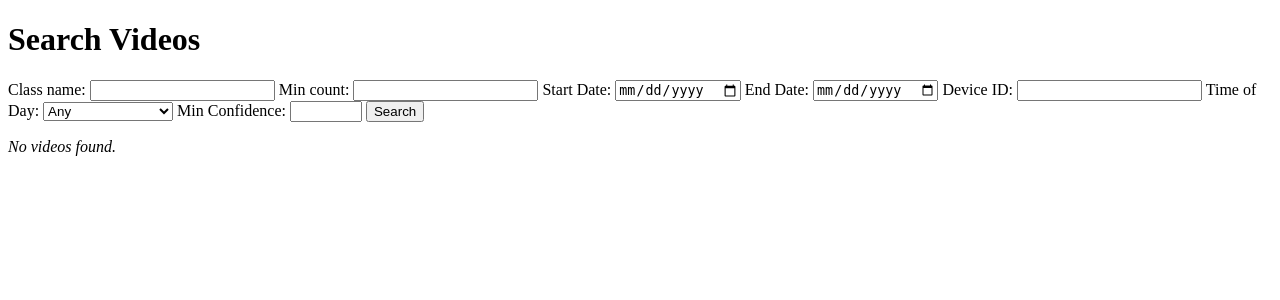
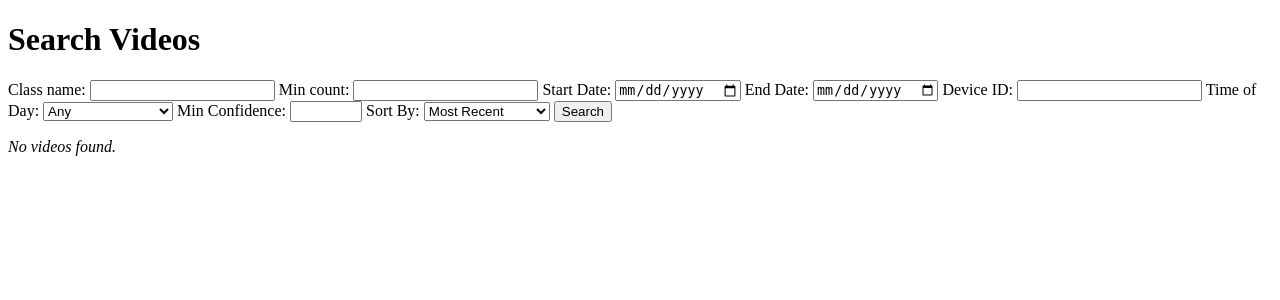
Before and after one commit to Himson2006/Yolo-Gpu-2, a Flask app: page /search in a window 1280 px wide. Shown: the top 300 px of the page. Run offline with Flask 3, Linux system fonts and the light colour scheme.

Commit message:
Sort filters added

```diff
--- a/app/templates/search.html
+++ b/app/templates/search.html
@@ -44,6 +44,15 @@
       Min Confidence:
       <input type="number" name="min_confidence" min="0.0" max="1.0" step="0.05" value="{{ min_confidence or '' }}">
     </label>
+    <label>
+      Sort By:
+      <select name="sort_by">
+        <option value="recent" {% if sort_by == 'recent' %}selected{% endif %}>Most Recent</option>
+        <option value="oldest" {% if sort_by == 'oldest' %}selected{% endif %}>Oldest</option>
+        <option value="longest" {% if sort_by == 'longest' %}selected{% endif %}>Longest Duration</option>
+        <option value="shortest" {% if sort_by == 'shortest' %}selected{% endif %}>Shortest Duration</option>
+      </select>
+    </label>
     <button type="submit">Search</button>
   </form>
 
--- a/app/views.py
+++ b/app/views.py
@@ -23,6 +23,7 @@ def search_videos():
     device_id = request.args.get("device_id", type=str)
     time_of_day = request.args.get("time_of_day", type=str)
     min_confidence = request.args.get("min_confidence", type=float)
+    sort_by = request.args.get("sort_by", "recent", type=str)
     events = []
     search_performed = False
     if class_name_str or min_count is not None or start_date_str or end_date_str or device_id or time_of_day or min_confidence is not None:
@@ -64,10 +65,19 @@ def search_videos():
             # .as_float() ensures a numeric comparison.
             q = q.filter(Detection.detection_json['event_summary']['max_confidence'].as_float() >= min_confidence)
 
+        if sort_by == 'oldest':
+            q = q.order_by(Event.timestamp_start_utc.asc())
+        elif sort_by == 'longest':
+            q = q.order_by(Event.video_duration_seconds.desc())
+        elif sort_by == 'shortest':
+            q = q.order_by(Event.video_duration_seconds.asc())
+        else: # Default to 'recent'
+            q = q.order_by(Event.timestamp_start_utc.desc())
+
         events = q.all()
     return render_template("search.html", events=events, class_name=class_name_str,
                            min_count=min_count, start_date=start_date_str,end_date=end_date_str,
-                           device_id=device_id,time_of_day=time_of_day,min_confidence=min_confidence,
+                           device_id=device_id,time_of_day=time_of_day,min_confidence=min_confidence,sort_by=sort_by,
                            search_performed=search_performed)
 
 @main_bp.route("/videos", methods=["GET"])
```
